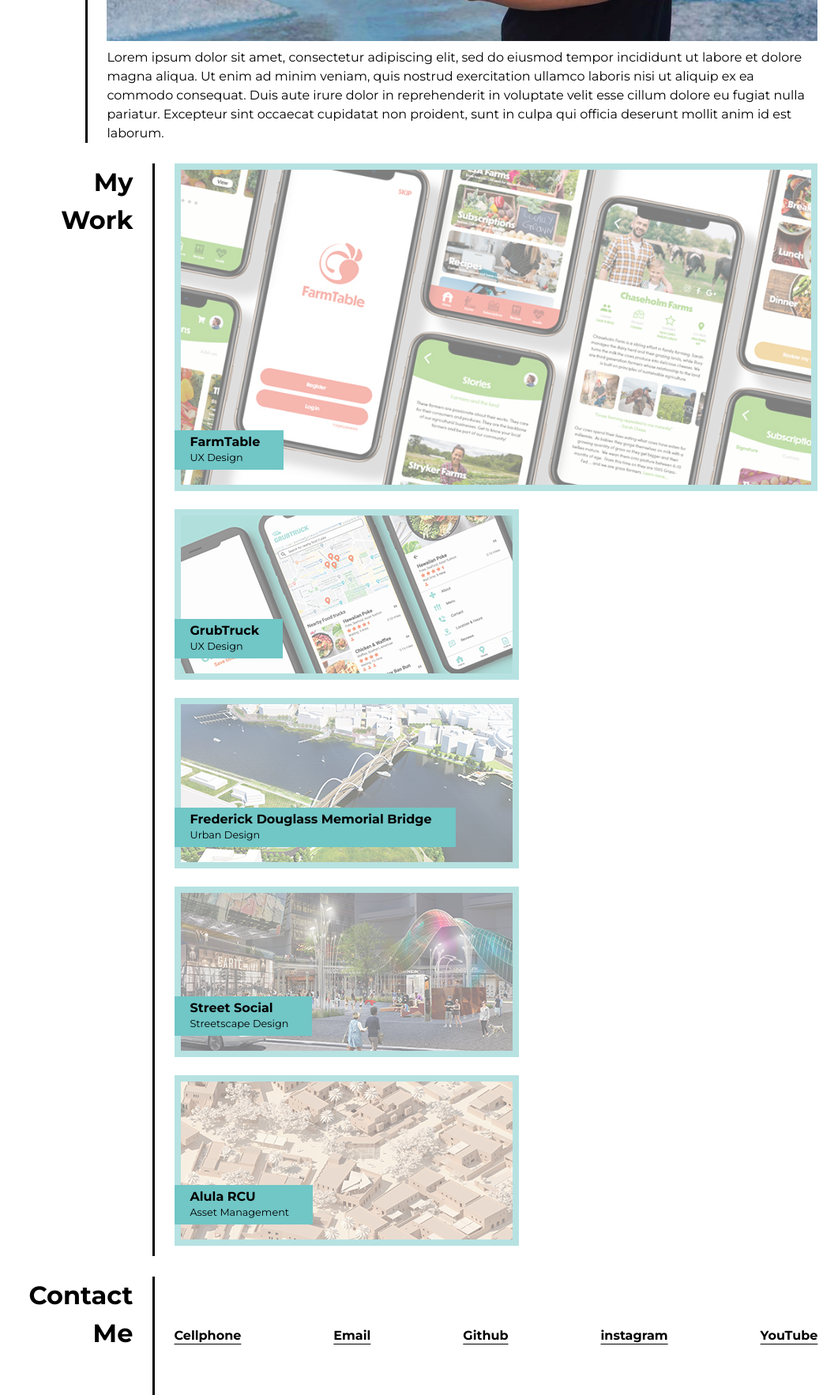
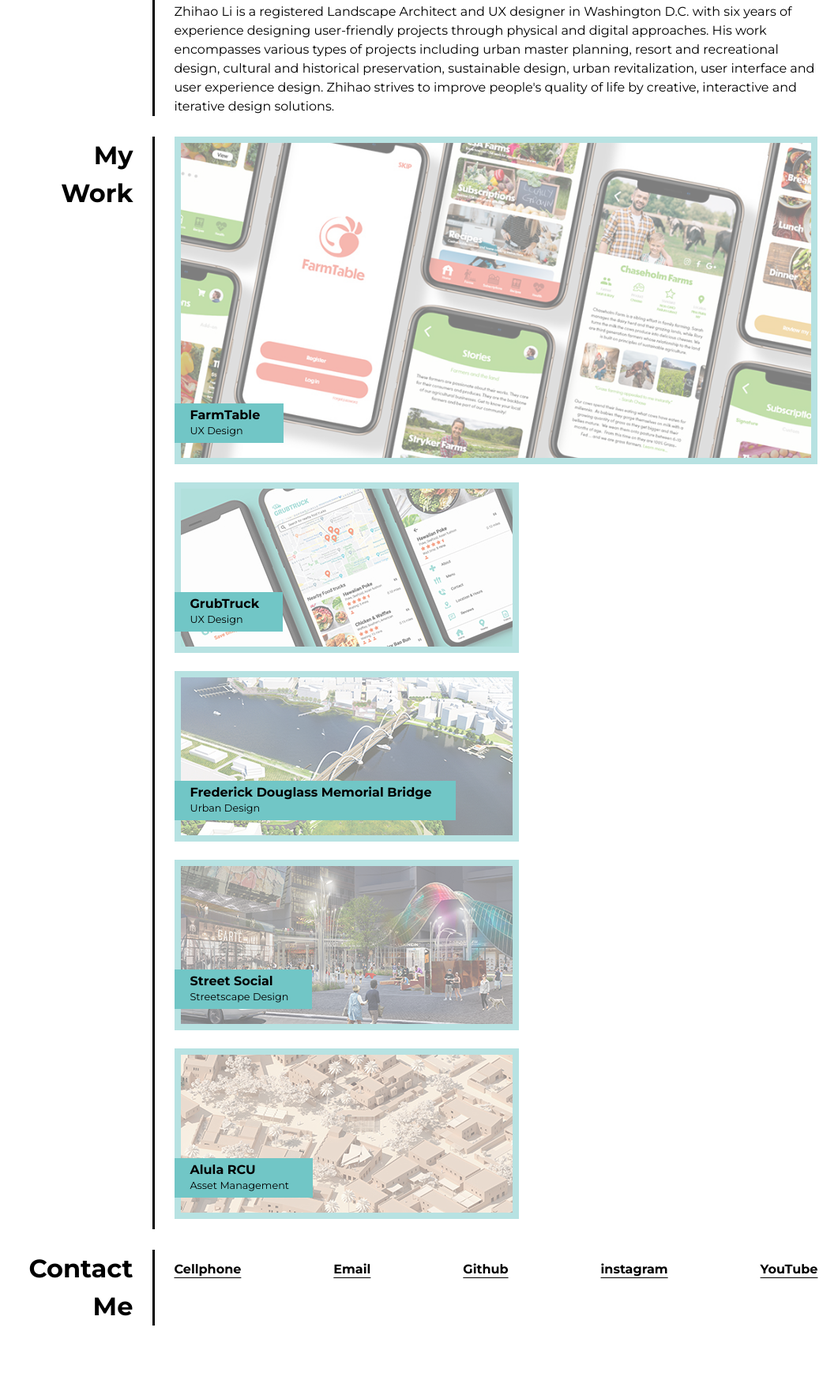
Before and after one commit to lzh1990214/portfolio, a plain HTML site: page index.html in a window 1280 px wide. Shown: the part 958-2725 px from the top of the page at 79% size, without its empty margins (219-1280 px from the left). After the commit the page ends 2637 px from the top, so only its background shows below. Drawn offline with Linux system fonts and the light colour scheme; a web font is replaced by a local one.

Commit message:
finalized html css and readme

```diff
--- a/asset/css/style.css
+++ b/asset/css/style.css
@@ -6,6 +6,9 @@
     --title-font: 'Allerta Stencil', sans-serif;
     --theme-font: 'Montserrat', sans-serif;
 }
+
+/* set header display to "flex" to allow navigation text to stack
+below h1 when shrinking the screen size. */
 
 header {
     display: flex;
@@ -30,7 +33,10 @@
     display: flex;
     justify-content: space-between;
     float: right;
+
+    /* set the total width of navigation text. */
     min-width: 475px;
+
     padding-right: 15%;
 }
 
@@ -43,19 +49,24 @@
 }
 
 /* Place the theme title at the bottom-right over the theme image.
-class "theme-image" is a container holding the image and the text.*/
+class "theme-image" is a container holding the image and the text. */
 
 .theme-image {
     width: auto;
     display: flex;
     position: relative;
+}
 
-}
+/* This code allows the image to take the full browser width and
+resize when changing the browser display size. */
 
 .theme-image img {
     width: 100%;
     height: auto;
 }
+
+/* Postion the image title within the extent of the image by "absolute" position.
+It only works when setting the image position as "relative". */
 
 .theme-image h2 {
     position: absolute;
@@ -70,28 +81,13 @@
     padding: 0.5%;
 }
 
-/*
-.theme-image img {
 
-}
-/* biography section added a bio-photo of myself above
-the introductory paragraph */
+/* Even though classes "about", "work", and "contact" have the same
+property, I choose to keep them seperate to allow flexibility when
+calling elements under these classes later. */
 
-.about {
+.about, .work, .contact {
     display: flex;
-    margin: 2%;
-
-}
-
-.work {
-    display: flex;
-    margin: 2%;
-
-}
-
-.contact {
-    display: flex;
-    height: 150px;
     margin: 2%;
 }
 
@@ -100,7 +96,6 @@
     line-height: 150%;
     margin-left: 2%;
     padding-right: 2%;
-
     font-family: var(--theme-font);
     font-weight: 700;
     font-size: 200%;
@@ -109,38 +104,22 @@
     text-align: right;
 }
 
-/* need to consolidate repetitive attribute in below 3 sections */
 
-.section-about {
+.section-about, .section-work, .section-contact {
     display: flex;
     flex-wrap: wrap;
     justify-content: space-between;
-
     width: 900px;
     margin-left: 2%;
 }
 
-.section-work {
-    display: flex;
-    flex-wrap: wrap;
-    justify-content: space-between;
-
-    width: 900px;
-    margin-left: 2%;
-}
-
-.section-contact {
-    display: flex;
-    flex-wrap: wrap;
-    justify-content: space-between;
-    align-items: center;
-    width: 900px;
-    height: 150px;
-    margin-left: 2%;
-}
+/* "about" section added a bio-photo of myself above
+the introductory paragraph. It's not shown in the example gif, but
+the acceptance criteria requires a photo. */
 
 .about img {
-    width: auto;
+    width: 100%;
+    height: auto;
     padding-bottom: 1%;
 }
 
@@ -149,13 +128,15 @@
     line-height: 150%;
 }
 
-/* work section configuration */
 
-/* what does the below code do? */
+/* set the image to take the 100% width of the parent content. */
 
 .section-work img {
     width: 100%;
 }
+
+/* method to position title on a image by using absolute postion.
+Need to set the parent content as relative position first. */
 
 .large {
     position: relative;
@@ -168,17 +149,21 @@
     bottom: 30px;
     padding: 5px 30px 5px 20px;
     font-family: var(--theme-font);
+    color: black;
     line-height: 20px;
 }
 
 .large img {
     border: solid 8px var(--figure-outline-color);
-    opacity:0.5;
+    opacity: 0.5;
     transition: 0.5s ease;
 }
 
+/* hover effects to change the status of dispaly from 50% opacity to
+opaque when hovering the mouse on the image */
+
 .large img:hover {
-    opacity:1;
+    opacity: 1;
     transition: 0.5s ease
 }
 
@@ -194,20 +179,20 @@
     bottom: 30px;
     padding: 5px 30px 5px 20px;
     font-family: var(--theme-font);
+    color: black;
     line-height: 20px;
 }
 
 .small img {
     border: solid 8px var(--figure-outline-color);
-    opacity:0.5;
+    opacity: 0.5;
     transition: 0.5s ease;
 }
 
 .small img:hover {
-    opacity:1;
+    opacity: 1;
     transition: 0.5s ease
 }
-
 
 h3 {
     font-size: 100%;
@@ -219,14 +204,13 @@
 }
 
 
-
-
+/* method to wrap the contact text when shrinking the browser display,
+and un-wrap when enlarging the display. */
 
 .contact ul {
     display: flex;
     flex-wrap: wrap;
     padding-right: 0%;
-
 }
 
 .contact a {
@@ -237,12 +221,12 @@
     font-weight: 700;
     text-decoration: underline;
     text-underline-offset: 5px;
-
 }
 
 
 
-
+/* media query breakpoints for Large devices (laptops/desktops, 992px and up),
+source: https://www.browserstack.com/guide/what-are-css-and-media-query-breakpoints */
 
 @media screen and (max-width: 992px) {
     header {
@@ -275,7 +259,6 @@
         line-height: 150%;
         margin-left: 0%;
         padding-right: 0%;
-
         font-family: var(--theme-font);
         font-weight: 700;
         font-size: 200%;
@@ -333,6 +316,11 @@
     }
 }
 
+/* Media query breakpoints for Extra small devices (phones, 600px and down),
+source:https://www.browserstack.com/guide/what-are-css-and-media-query-breakpoints */
+
+/* Stack content in column to facilitate user's experience when viewing the
+website with a small device. */
 
 @media screen and (max-width: 600px) {
 
@@ -340,7 +328,6 @@
         flex-direction: column;
         height: auto;
         width: auto;
-
     }
 
     h1 {
@@ -353,7 +340,7 @@
     nav ul {
         flex-direction: column;
         text-align: center;
-
+        min-width: min-content;
         padding-left: 0%;
         padding-right: 0%;
         margin-top: 2%;
--- a/index.html
+++ b/index.html
@@ -21,7 +21,7 @@
                 <li><a href="#about">About Me</a></li>
                 <li><a href="#work">My Work</a></li>
                 <li><a href="#contact">Contact Me</a></li>
-                <li><a href="#resume">Resume</a></li>
+                <li><a href="https://github.com/lzh1990214">Resume</a></li>
             </ul>
         </nav>
     </header>
@@ -29,7 +29,6 @@
     <Main>
         <section class="theme-image">
             <img src="./asset/image/glacier-900x180.jpg" alt="artistic-image">
-
             <h2>Above the Glacier</h2>
         </section>
 
@@ -37,11 +36,13 @@
             <h2 class="title-aside">About<br>Me</h2>
             <figure class="section-about">
                 <img src="./asset/image/bio-glacier.jpg" alt="image-project-1">
-                <p>Lorem ipsum dolor sit amet, consectetur adipiscing elit, sed do eiusmod tempor incididunt ut
-                    labore et dolore magna aliqua. Ut enim ad minim veniam, quis nostrud exercitation ullamco
-                    laboris nisi ut aliquip ex ea commodo consequat. Duis aute irure dolor in reprehenderit in
-                    voluptate velit esse cillum dolore eu fugiat nulla pariatur. Excepteur sint occaecat cupidatat
-                    non proident, sunt in culpa qui officia deserunt mollit anim id est laborum.
+                <p>Zhihao Li is a registered Landscape Architect and UX designer in Washington D.C. with six years of
+                    experience designing user-friendly projects through physical and digital approaches. His work
+                    encompasses various types of projects including urban master planning, resort and recreational
+                    design, cultural and historical preservation, sustainable design, urban revitalization, user interface
+                    and user experience design. Zhihao strives to improve people's quality of life by creative,
+                    interactive and iterative design solutions.
+
                 </p>
             </figure>
         </section>
@@ -49,54 +50,53 @@
         <section id="work" class="work">
             <h2 class="title-aside">My<br>Work</h2>
 
-            <div class="section-work">
+            <section class="section-work">
 
-                <section class="project large">
+                <a href="https://github.com/lzh1990214/portfolio" class="large">
                     <img src="./asset/image/project-1.jpg" alt="image-project-1">
                     <ul>
                         <h3>FarmTable</h3>
                         <h4>UX Design</h4>
                     </ul>
-                </section>
+                </a>
 
-                <section class="project small">
+                <a href="https://github.com/lzh1990214/portfolio" class="small">
                     <img src="./asset/image/project-2.jpg" alt="image-project-2">
                     <ul>
                         <h3>GrubTruck</h3>
                         <h4>UX Design</h4>
                     </ul>
-                </section>
+                </a>
 
-                <section class="project small">
+                <a href="https://github.com/lzh1990214/portfolio" class="small">
                     <img src="./asset/image/project-3.jpg" alt="image-project-3">
                     <ul>
                         <h3>Frederick Douglass Memorial Bridge</h3>
                         <h4>Urban Design</h4>
                     </ul>
-                </section>
+                </a>
 
-                <section class="project small">
+                <a href="https://github.com/lzh1990214/portfolio" class="small">
                     <img src="./asset/image/project-4.jpg" alt="image-project-4">
                     <ul>
                         <h3>Street Social</h3>
                         <h4>Streetscape Design</h4>
                     </ul>
-                </section>
+                </a>
 
-                <section class="project small">
+                <a href="https://github.com/lzh1990214/portfolio" class="small">
                     <img src="./asset/image/project-5.jpg" alt="image-project-5">
                     <ul>
                         <h3>Alula RCU</h3>
                         <h4>Asset Management</h4>
                     </ul>
-                </section>
-            </div>
+                </a>
+            </section>
         </section>
 
         <section id="contact" class="contact">
 
             <h2 class="title-aside">Contact<br>Me</h2>
-
             <ul class="section-contact">
                 <li><a href="https://google.com">Cellphone</a></li>
                 <li><a href="https://mail.google.com">Email</a></li>
```
Also changed, not shown: asset/image/portfolio-site-screenshot-3.png (added), 7 other files.
